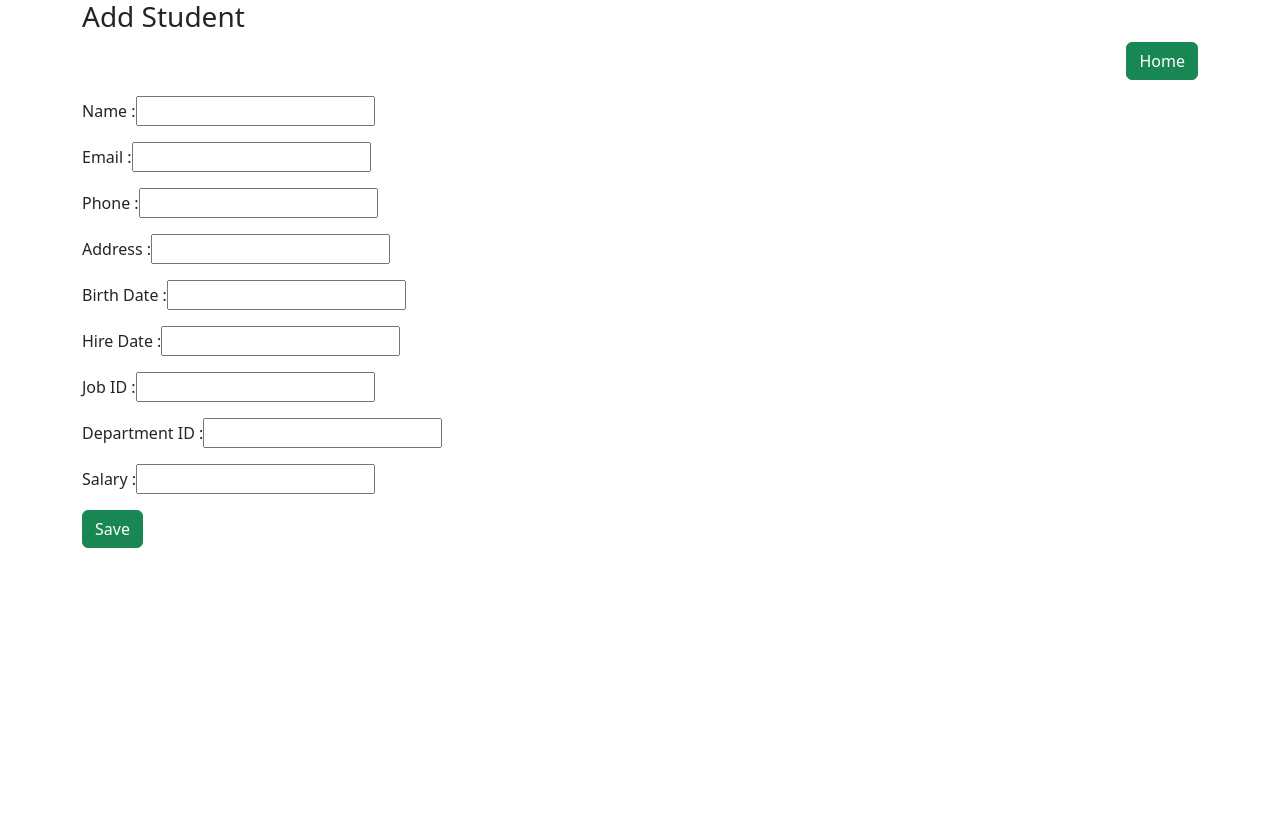
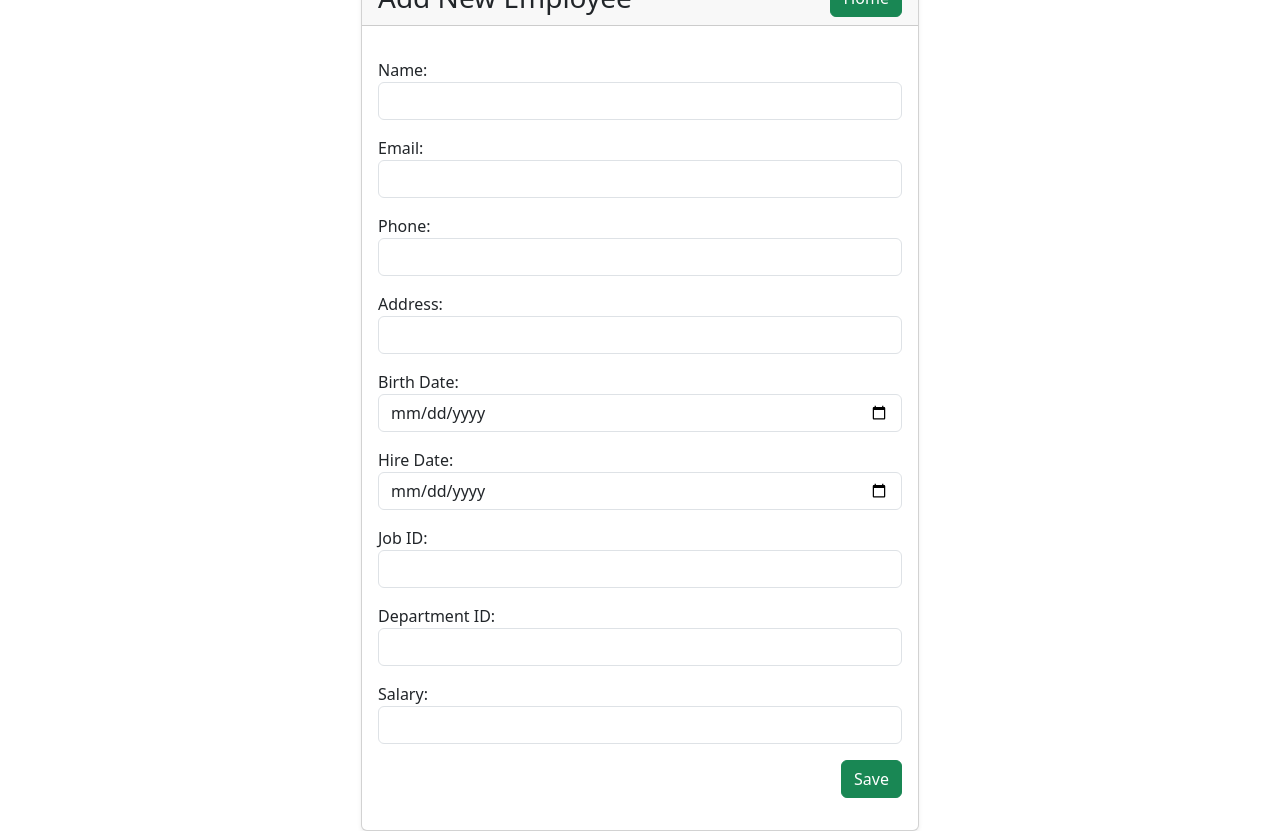
Before and after one commit to georgewin18/project_uas, a React (Create React App) app in the folder client/: page /create in a window 1280 px wide. Before the commit the page ends 800 px from the top, so only its background shows below. Built offline with nearby package versions, Linux system fonts and the light colour scheme.

Commit message:
add Create Employee Page

```diff
--- a/client/src/elements/Create.jsx
+++ b/client/src/elements/Create.jsx
@@ -29,53 +29,118 @@ function Create() {
   }
 
   return (
-    <div className="container vh-100 vw-100">
-      <div className="row">
-        <h3>Add Student</h3>
-        <div className="d-flex justify-content-end">
-          <Link to='/' className="btn btn-success">Home</Link>
+    <div className="container vh-100 d-flex justify-content-center align-items-center">
+      <div className="card w-50 shadow-sm">
+        <div className="card-header d-flex justify-content-between align-items-center">
+          <h3 className="mb-0">Add New Employee</h3>
+          <Link to="/" className="btn btn-success">Home</Link>
         </div>
+        <div className="card-body">
           <form onSubmit={handleSubmit}>
             <div className="form-group my-3">
-            <label htmlFor="name">Name : </label>
-            <input type="text" name="name" onChange={(e) => setValues({...values, name: e.target.value})} />
+              <label htmlFor="name">Name:</label>
+              <input
+                type="text"
+                id="name"
+                name="name"
+                required
+                className="form-control"
+                onChange={(e) => setValues({ ...values, name: e.target.value })}
+              />
             </div>
             <div className="form-group my-3">
-            <label htmlFor="email">Email : </label>
-            <input type="email" name="email" onChange={(e) => setValues({...values, email: e.target.value})} />
+              <label htmlFor="email">Email:</label>
+              <input
+                type="email"
+                id="email"
+                name="email"
+                required
+                className="form-control"
+                onChange={(e) => setValues({ ...values, email: e.target.value })}
+              />
             </div>
             <div className="form-group my-3">
-            <label htmlFor="phone">Phone : </label>
-            <input type="text" name="phone" onChange={(e) => setValues({...values, phone: e.target.value})} />
+              <label htmlFor="phone">Phone:</label>
+              <input
+                type="text"
+                id="phone"
+                name="phone"
+                required
+                className="form-control"
+                onChange={(e) => setValues({ ...values, phone: e.target.value })}
+              />
             </div>
             <div className="form-group my-3">
-            <label htmlFor="address">Address : </label>
-            <input type="text" name="address" onChange={(e) => setValues({...values, address: e.target.value})} />
+              <label htmlFor="address">Address:</label>
+              <input
+                type="text"
+                id="address"
+                name="address"
+                required
+                className="form-control"
+                onChange={(e) => setValues({ ...values, address: e.target.value })}
+              />
             </div>
             <div className="form-group my-3">
-            <label htmlFor="birthdate">Birth Date : </label>
-            <input type="text" name="birthdate" onChange={(e) => setValues({...values, birthdate: e.target.value})} />
+              <label htmlFor="birthdate">Birth Date:</label>
+              <input
+                type="date"
+                id="birthdate"
+                name="birthdate"
+                required
+                className="form-control"
+                onChange={(e) => setValues({ ...values, birthdate: e.target.value })}
+              />
             </div>
             <div className="form-group my-3">
-            <label htmlFor="hiredate">Hire Date : </label>
-            <input type="text" name="hiredate" onChange={(e) => setValues({...values, hiredate: e.target.value})} />
+              <label htmlFor="hiredate">Hire Date:</label>
+              <input
+                type="date"
+                id="hiredate"
+                name="hiredate"
+                required
+                className="form-control"
+                onChange={(e) => setValues({ ...values, hiredate: e.target.value })}
+              />
             </div>
             <div className="form-group my-3">
-            <label htmlFor="job_id">Job ID : </label>
-            <input type="number" name="job_id" onChange={(e) => setValues({...values, job_id: e.target.value})} />
+              <label htmlFor="job_id">Job ID:</label>
+              <input
+                type="number"
+                id="job_id"
+                name="job_id"
+                required
+                className="form-control"
+                onChange={(e) => setValues({ ...values, job_id: e.target.value })}
+              />
             </div>
             <div className="form-group my-3">
-            <label htmlFor="department_id">Department ID : </label>
-            <input type="number" name="department_id" onChange={(e) => setValues({...values, department_id: e.target.value})} />
+              <label htmlFor="department_id">Department ID:</label>
+              <input
+                type="number"
+                id="department_id"
+                name="department_id"
+                required
+                className="form-control"
+                onChange={(e) => setValues({ ...values, department_id: e.target.value })}
+              />
             </div>
             <div className="form-group my-3">
-            <label htmlFor="salary">Salary : </label>
-            <input type="number" name="salary" onChange={(e) => setValues({...values, salary: e.target.value})} />
+              <label htmlFor="salary">Salary:</label>
+              <input
+                type="number"
+                id="salary"
+                name="salary"
+                required
+                className="form-control"
+                onChange={(e) => setValues({ ...values, salary: e.target.value })}
+              />
             </div>
-          <div className="form-group my-3">
+            <div className="form-group my-3 text-end">
               <button type="submit" className="btn btn-success">Save</button>
             </div>
           </form>
+        </div>
       </div>
     </div>
   )
```
Lines whose indentation alone changed are shown as unchanged.
